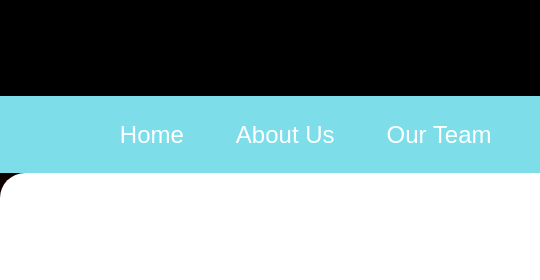
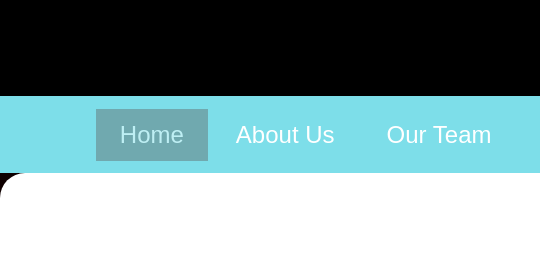
Before and after one commit to LloydSequeira/CSD-1103.github.io, a plain HTML site: page index.html in a window 1280 px wide. In both pictures the pointer is over the item "Home". Shown: the top 280 px of the page, 0-540 px from the left. Drawn offline with Linux system fonts and the light colour scheme; a web font is replaced by a local one.

Commit message:
Update styles.css

```diff
--- a/css/styles.css
+++ b/css/styles.css
@@ -87,6 +87,11 @@ nav li {
 
 nav li:first-child {
     border-top: none;
+}
+
+nav li:hover {
+    opacity: 0.5;
+    background-color: #657476;
 }
 
 nav li a {
```
